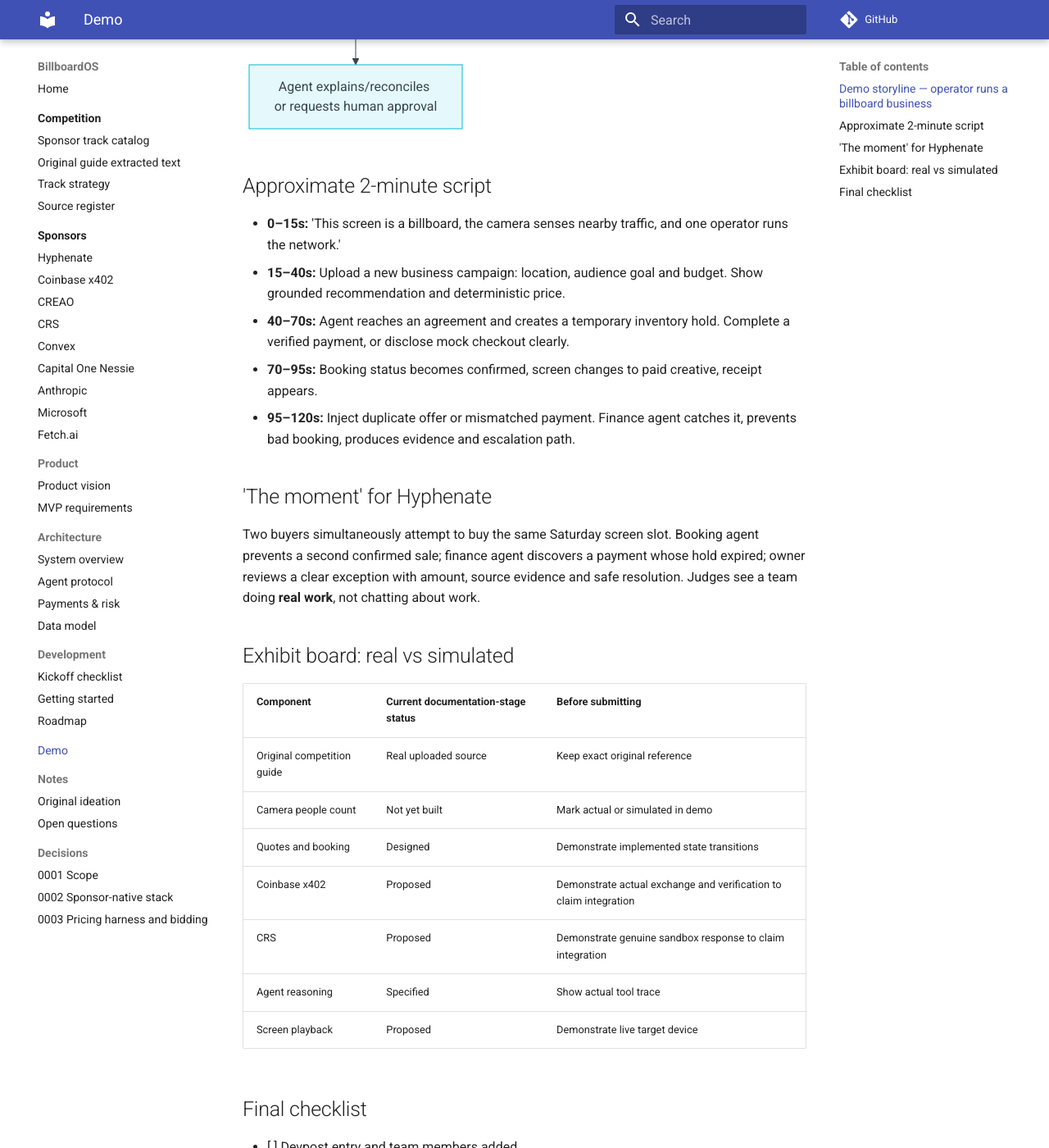
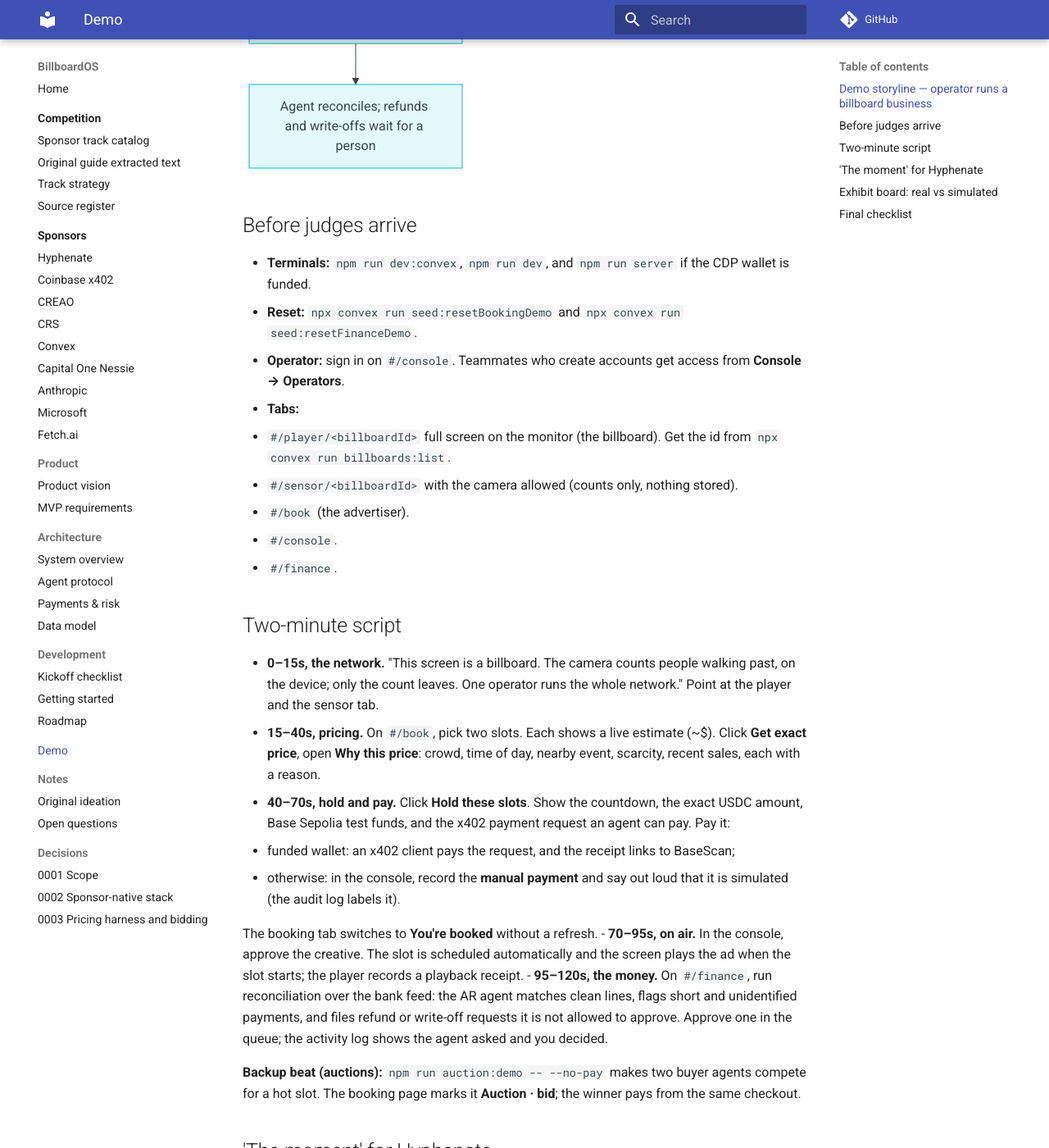
Before and after one commit to PhongCT1105/BillboardOS, an MkDocs documentation site: the page built from docs/demo/judging.md, in a window 1280 px wide and 1400 px high, scrolled down 1380 px. Shown: the whole window at 82% size. Built offline with MkDocs 1.6.1 and Material for MkDocs 9.7.7, drawn with Linux system fonts in a browser that asks for light colours; comment, search, counter and statistics services are not loaded; some of the changed text lies outside the part shown.

Commit message:
docs: demo script matches the current app
Co-Authored-By: Claude Opus 5.5 <noreply@anthropic.com>

````diff
--- a/docs/demo/judging.md
+++ b/docs/demo/judging.md
@@ -6,40 +6,61 @@ The official Hacker Guide requires a live demonstration, recommends ~2 minutes,
 
 ```mermaid
 flowchart TD
-  A[Show active display and real/local audience count] --> B[Advertiser submits campaign brief]
-  B --> C[Agent chooses slot and explains quote]
-  C --> D[Buyer accepts, slot held]
-  D --> E[Payment verified or explicitly labeled mock]
-  E --> F[Booking and creative approval]
-  F --> G[Ad appears on screen]
-  G --> H[Dashboard: revenue + playback receipt]
-  H --> I[Inject conflicting booking or late-payment exception]
-  I --> J[Agent explains/reconciles or requests human approval]
+  A[Screen plays, camera counts passers-by] --> B[Advertiser picks slots with live price estimates]
+  B --> C[Quote explains its price stage by stage]
+  C --> D[Exclusive 5-minute hold]
+  D --> E[x402 payment, or manual payment labeled simulated]
+  E --> F[Booking page flips to booked on its own]
+  F --> G[Operator approves the creative, slot is scheduled]
+  G --> H[Ad plays on screen, playback receipt recorded]
+  H --> I[Finance: planted bank-feed errors and a late payment]
+  I --> J[Agent reconciles; refunds and write-offs wait for a person]
 ```
 
-## Approximate 2-minute script
+## Before judges arrive
 
-- **0–15s:** 'This screen is a billboard, the camera senses nearby traffic, and one operator runs the network.'
-- **15–40s:** Upload a new business campaign: location, audience goal and budget. Show grounded recommendation and deterministic price.
-- **40–70s:** Agent reaches an agreement and creates a temporary inventory hold. Complete a verified payment, or disclose mock checkout clearly.
-- **70–95s:** Booking status becomes confirmed, screen changes to paid creative, receipt appears.
-- **95–120s:** Inject duplicate offer or mismatched payment. Finance agent catches it, prevents bad booking, produces evidence and escalation path.
+- **Terminals:** `npm run dev:convex`, `npm run dev`, and `npm run server` if the CDP wallet is funded.
+- **Reset:** `npx convex run seed:resetBookingDemo` and `npx convex run seed:resetFinanceDemo`.
+- **Operator:** sign in on `#/console`. Teammates who create accounts get access from **Console → Operators**.
+- **Tabs:**
+  1. `#/player/<billboardId>` full screen on the monitor (the billboard). Get the id from `npx convex run billboards:list`.
+  2. `#/sensor/<billboardId>` with the camera allowed (counts only, nothing stored).
+  3. `#/book` (the advertiser).
+  4. `#/console`.
+  5. `#/finance`.
+
+## Two-minute script
+
+- **0–15s, the network.** "This screen is a billboard. The camera counts people walking past, on the device; only the count leaves. One operator runs the whole network." Point at the player and the sensor tab.
+- **15–40s, pricing.** On `#/book`, pick two slots. Each shows a live estimate (~$). Click **Get exact price**, open **Why this price**: crowd, time of day, nearby event, scarcity, recent sales, each with a reason.
+- **40–70s, hold and pay.** Click **Hold these slots**. Show the countdown, the exact USDC amount, Base Sepolia test funds, and the x402 payment request an agent can pay. Pay it:
+  - funded wallet: an x402 client pays the request, and the receipt links to BaseScan;
+  - otherwise: in the console, record the **manual payment** and say out loud that it is simulated (the audit log labels it).
+
+  The booking tab switches to **You're booked** without a refresh.
+- **70–95s, on air.** In the console, approve the creative. The slot is scheduled automatically and the screen plays the ad when the slot starts; the player records a playback receipt.
+- **95–120s, the money.** On `#/finance`, run reconciliation over the bank feed: the AR agent matches clean lines, flags short and unidentified payments, and files refund or write-off requests it is not allowed to approve. Approve one in the queue; the activity log shows the agent asked and you decided.
+
+**Backup beat (auctions):** `npm run auction:demo -- --no-pay` makes two buyer agents compete for a hot slot. The booking page marks it **Auction · bid**; the winner pays from the same checkout.
 
 ## 'The moment' for Hyphenate
 
-Two buyers simultaneously attempt to buy the same Saturday screen slot. Booking agent prevents a second confirmed sale; finance agent discovers a payment whose hold expired; owner reviews a clear exception with amount, source evidence and safe resolution. Judges see a team doing **real work**, not chatting about work.
+Two buyers want the same slot: the hold makes the second one wait, and a contested slot goes to auction instead of a race. A payment that arrives after its hold ran out is recorded but never booked; the buyer sees "under review" and the operator sees an exception with the amount, evidence and next step. Agents can request refunds and write-offs but never approve them, and nobody approves their own request. Judges see agents doing **real work** under controls, not chatting about work.
 
 ## Exhibit board: real vs simulated
 
-| Component | Current documentation-stage status | Before submitting |
+| Component | Status | What to show |
 |---|---|---|
-| Original competition guide | Real uploaded source | Keep exact original reference |
-| Camera people count | Not yet built | Mark actual or simulated in demo |
-| Quotes and booking | Designed | Demonstrate implemented state transitions |
-| Coinbase x402 | Proposed | Demonstrate actual exchange and verification to claim integration |
-| CRS | Proposed | Demonstrate genuine sandbox response to claim integration |
-| Agent reasoning | Specified | Show actual tool trace |
-| Screen playback | Proposed | Demonstrate live target device |
+| Quotes, holds, bookings, hold expiry | **Real** (Convex transactions, test suite) | The booking flow |
+| Staged pricing | **Real**; the nearby event is **seeded** | "Why this price" |
+| Camera people count | **Real** on-device detection, aggregate counts only; labeled simulated fallback | Sensor tab |
+| Coinbase x402 | **Real code on Base Sepolia**; a paid run needs a funded CDP wallet | Receipt with BaseScan link |
+| Manual payment | **Simulated**, labeled "MANUAL (simulated)" in the audit log | Say it out loud |
+| Auctions | **Real**; the two competing buyer agents are **scripted** | `npm run auction:demo` |
+| Finance (AR, reconciliation, approvals) | **Real logic** on **simulated** fixture data with planted errors | Finance page |
+| Company pricing | Claude with web search when `ANTHROPIC_API_KEY` is set, otherwise a labeled heuristic | Valuation list on the finance page |
+| Screen playback and receipts | **Real** | Player tab |
+| CRS, CREAO agents, Claude explanations | **Not built** | Don't claim them |
 
 ## Final checklist
 
````
